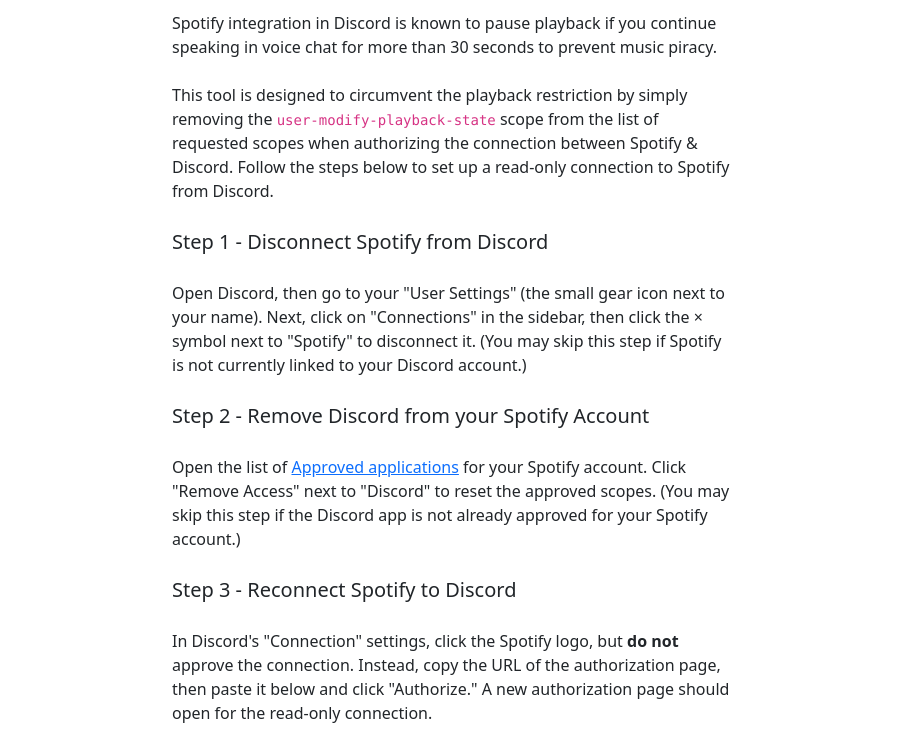
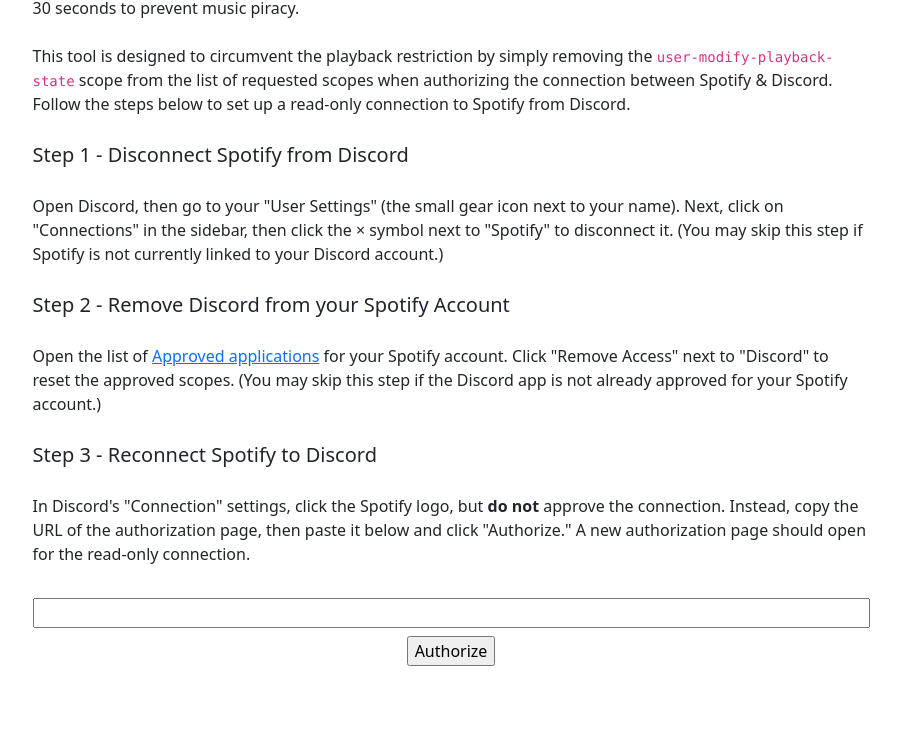
Before and after one commit to clayfreeman/read-only-discord-spotify, a website: page index.html in a window 1280 px wide. Shown: the part 138-892 px from the top of the page, without its empty margins (189-1090 px from the left). After the commit the page ends 852 px from the top, so only its background shows below. Drawn offline with nearby package versions, Linux system fonts and the light colour scheme.

Commit message:
update width of content area

```diff
--- a/index.html
+++ b/index.html
@@ -9,7 +9,7 @@
   </head>
   <body>
     <div class="container">
-      <div class="d-flex flex-column gap-2 mb-5 mt-5 mx-auto w-50">
+      <div class="d-flex flex-column gap-2 mb-5 mt-5 mx-auto w-75">
         <h1 class="h2 mb-3 text-center">Read-only Discord & Spotify Integration</h1>
         <p>Spotify integration in Discord is known to pause playback if you continue speaking in voice chat for more than 30 seconds to prevent music piracy.</p>
         <p>This tool is designed to circumvent the playback restriction by simply removing the <code>user-modify-playback-state</code> scope from the list of requested scopes when authorizing the connection between Spotify & Discord. Follow the steps below to set up a read-only connection to Spotify from Discord.</p>
```
